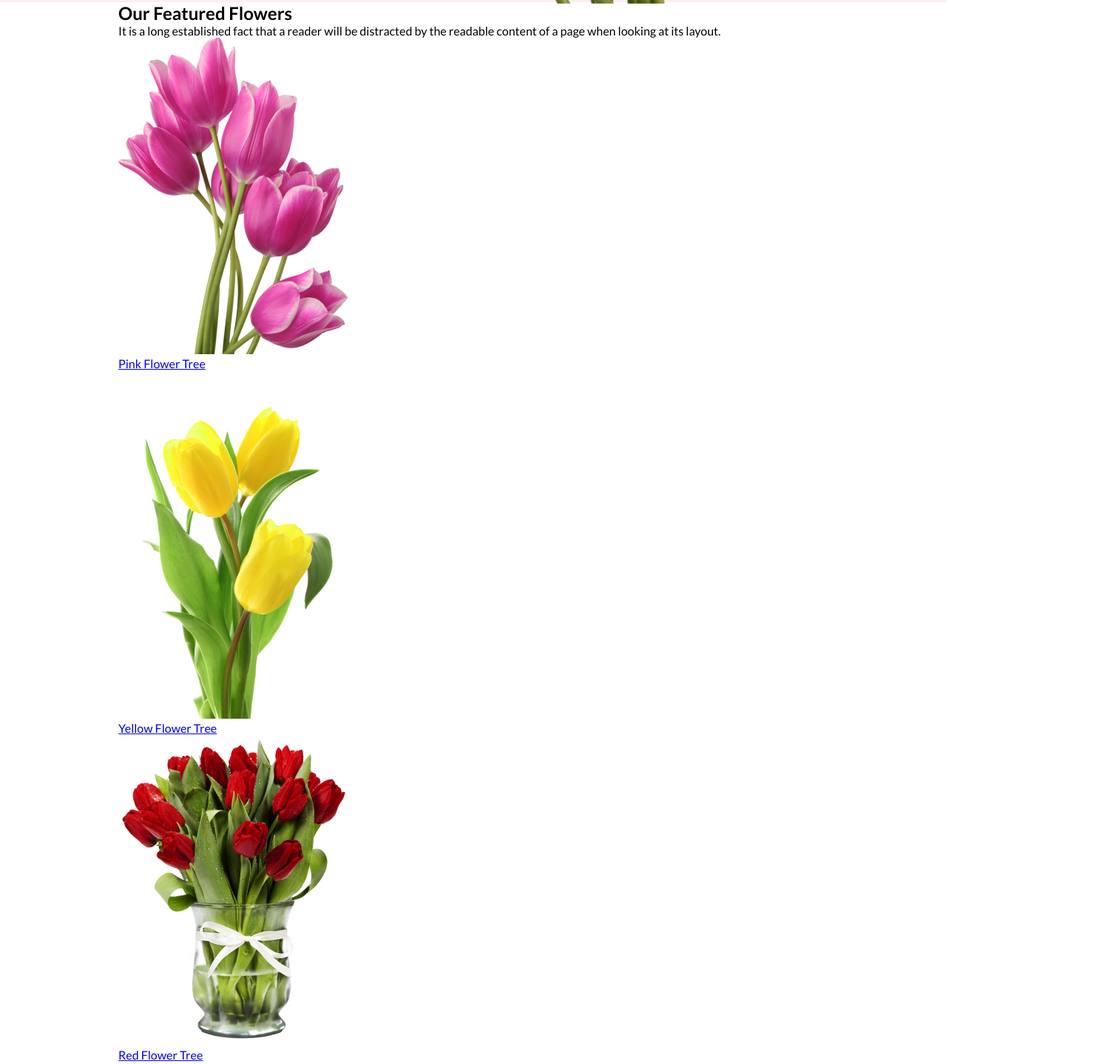
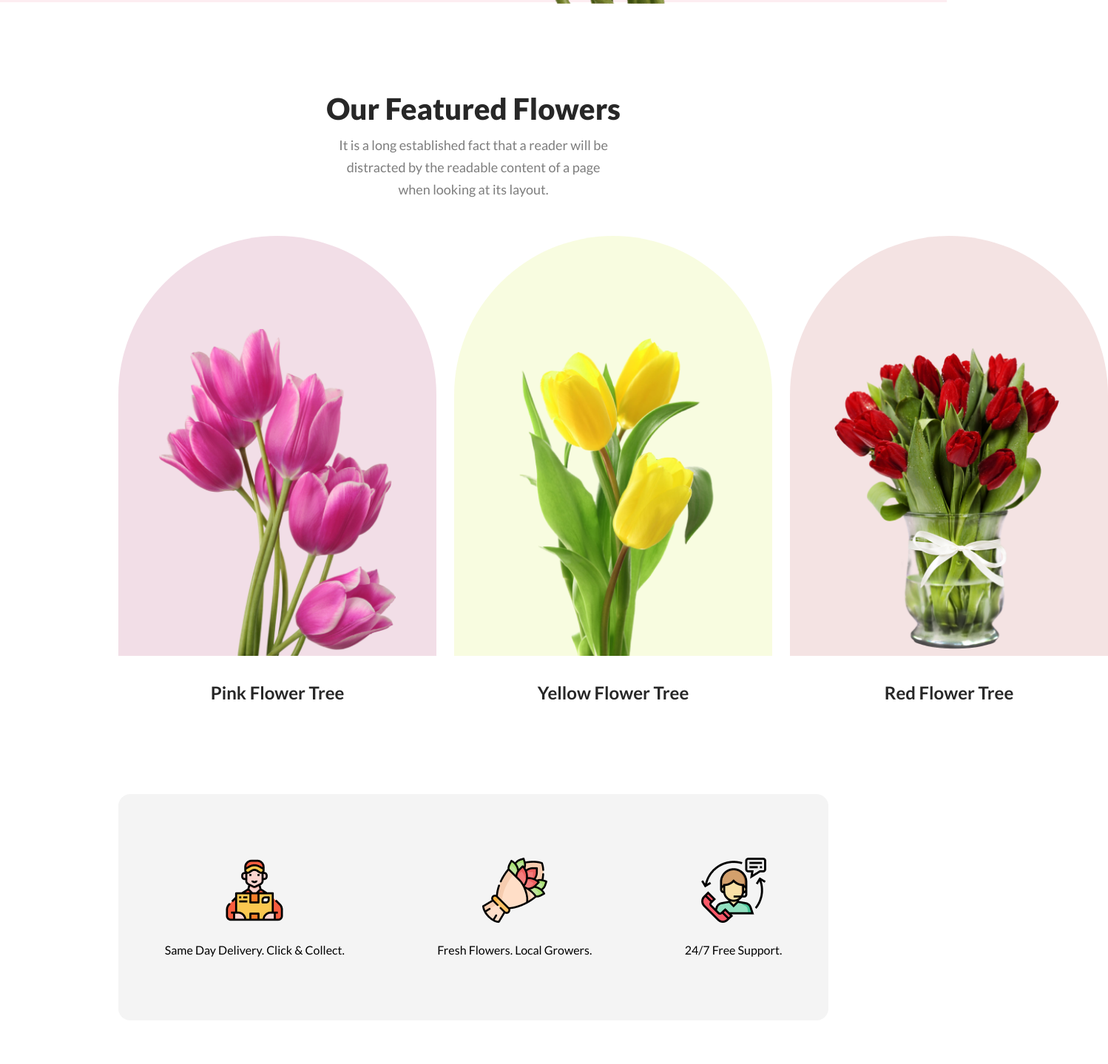
Before and after one commit to ahmed-niaz/FlowerShop, a plain HTML site: page index.html in a window 1280 px wide. Shown: the part 795-2234 px from the top of the page at 74% size, 1498 px wide, since content can reach past the window. Drawn offline with Linux system fonts and the light colour scheme.

Commit message:
complete the service section

```diff
--- a/index.html
+++ b/index.html
@@ -27,28 +27,28 @@
     <main>
       <section class="featured">
         <div class="container">
-          <div class="featured-heading">
+          <div class="primary-heading">
             <h2>Our Featured Flowers</h2>
             <p>
               It is a long established fact that a reader will be distracted by
               the readable content of a page when looking at its layout.
             </p>
           </div>
-          <div class="featured-content">
+          <div class="section-content">
             <div class="flower">
-              <div class="flower-img">
+              <div class="flower-img color-1">
                 <img src="./assets/images/pink.png" alt="Pink" />
               </div>
               <a href="#">Pink Flower Tree</a>
             </div>
             <div class="flower">
-                <div class="flower-img">
+                <div class="flower-img color-2">
                   <img src="./assets/images/yellow.png" alt="Yellow" />
                 </div>
                 <a href="#">Yellow Flower Tree</a>
               </div>
               <div class="flower">
-                <div class="flower-img">
+                <div class="flower-img color-3">
                   <img src="./assets/images/red.png" alt="Red" />
                 </div>
                 <a href="#">Red Flower Tree</a>
@@ -56,6 +56,22 @@
           </div>
         </div>
       </section>
+      <section class="service">
+        <div class="container service-content">
+          <div class="service-block">
+            <img src="./assets/images/delivery.png" alt="Delivery service">
+            <p>Same Day Delivery. Click & Collect.</p>
+          </div>
+          <div class="service-block">
+            <img src="./assets/images/flower.png" alt="Flower">
+            <p>Fresh Flowers. Local Growers.</p>
+          </div>
+          <div class="service-block">
+            <img src="./assets/images/agent.png" alt="Agent">
+            <p>24/7 Free Support.</p>
+          </div>
+        </div>
+      </section>
     </main>
     <footer></footer>
   </body>
--- a/styles/style.css
+++ b/styles/style.css
@@ -23,8 +23,8 @@
   text-transform: uppercase;
 }
 
-.btn-primary:hover{
-    background: #f4093c;
+.btn-primary:hover {
+  background: #f4093c;
 }
 header {
   background-color: rgba(229, 84, 115, 0.1);
@@ -34,21 +34,105 @@ header {
   max-width: 1440px;
   margin: 0 auto;
 }
+
+.primary-heading {
+  text-align: center;
+  margin-top: 120px;
+}
+
+.primary-heading h2 {
+  color: #272727;
+  font-size: 40px;
+  font-weight: 800;
+  margin-bottom: 10px;
+}
+.primary-heading p {
+  width: 40%;
+  margin: 0 auto;
+  color: rgba(39, 39, 39, 0.6);
+  text-align: center;
+  font-size: 18px;
+  font-weight: 400;
+  line-height: 30px;
+  margin-bottom: 48px;
+}
 .banner {
   display: flex;
   align-items: center;
   justify-content: space-between;
 }
-.banner-text *{
-    margin-bottom: 32px;
+.banner-text * {
+  margin-bottom: 32px;
 }
 .banner-text h1 {
   color: #272727;
   font-size: 60px;
   font-weight: 800;
 }
-.banner-image{
-    width: 100%;
-    margin-bottom: -5px;
-    vertical-align: middle;
+.banner-image {
+  width: 100%;
+  margin-bottom: -5px;
+  vertical-align: middle;
 }
+
+.section-content{
+  display: flex;
+  justify-content: space-between;
+  align-items: end;
+  gap: 24px;
+}
+
+.flower-img{
+  border-radius: 300px 300px 0px 0px;
+  height: 538px;
+  width: 400px;
+  padding: 30px 15px 0 15px;
+  display: flex;
+  justify-content: center;
+  align-items: end;
+
+}
+.color-1{
+  background: rgba(167, 33, 98, 0.15);
+
+}
+.color-2{
+  background: rgba(210, 235, 50, 0.15);
+
+}
+.color-3{
+  background: rgba(180, 71, 71, 0.15);
+
+}
+.flower-img img{
+width: 80%;
+}
+
+.flower a{
+  text-decoration: none;
+  color: #272727;
+text-align: center;
+display: block;
+margin-top: 32px;
+font-size: 24px;
+font-weight: 700;
+line-height: 35px; /* 145.833% */
+}
+
+.service{
+  margin: 120px 0;
+}
+.service-content{
+  display: flex;
+  justify-content: space-around;
+  padding: 86px 0;
+  background: rgba(39, 39, 39, 0.05);
+  border-radius: 16px;
+}
+.service-block{
+  text-align: center;
+}
+
+.service-block img{
+  margin-bottom: 24px;
+}
```
Also changed, not shown: assets/images/agent.png (renamed from assets/images/Group 59.png), assets/images/delivery.png (renamed from assets/images/Group 57.png), assets/images/flower.png (renamed from assets/images/Group 58.png).
